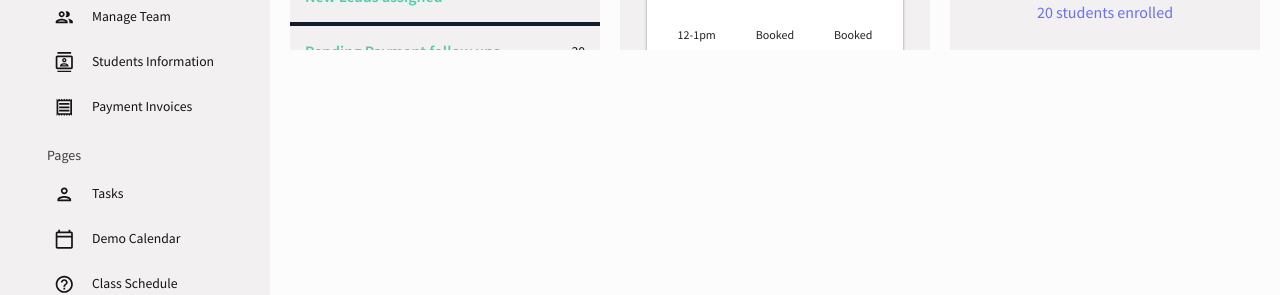
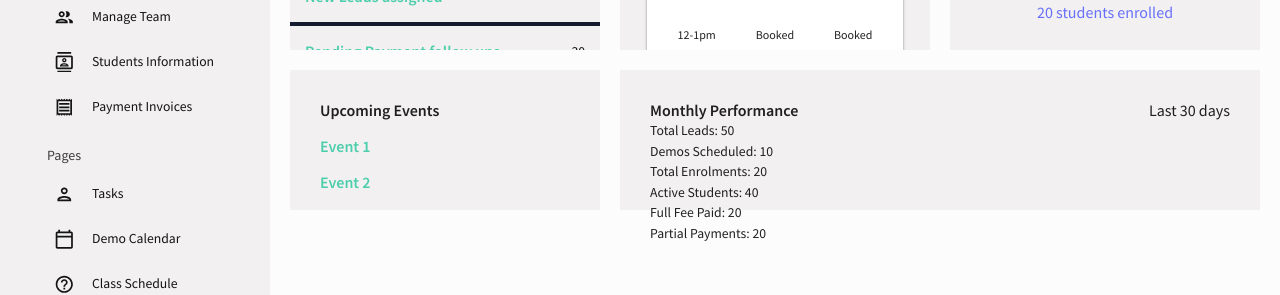
Before and after one commit to sharon-kathambi/Test-prep-modules-IELTS-project, a React (Create React App) app in the folder client/: page / in a window 1280 px wide. Shown: the part 365-660 px from the top of the page. Built offline with nearby package versions, Linux system fonts and the light colour scheme.

Commit message:
feat(dashboard): events and monthly performance component

```diff
--- a/client/src/pages/dashboard/Dashboard.jsx
+++ b/client/src/pages/dashboard/Dashboard.jsx
@@ -13,9 +13,23 @@ import Table from '../../components/table/Table'
 import Task2 from '../../components/task2/Task2'
 import ProgressCircle from '../../components/progressCircle/ProgressCircle'
 
+function createData(name, number){
+  return { name, number}
+}
+
+const performance = [
+  createData('Total Leads', 50),
+  createData('Demos Scheduled', 10),
+  createData('Total Enrolments', 20),
+  createData('Active Students', 40),
+  createData('Full Fee Paid', 20),
+  createData('Partial Payments', 20),
+]
+
 function Dashboard() {
   const theme = useTheme();
   const colors = tokens(theme.palette.mode);
+
 
   return (
     <Box m='20px'>
@@ -119,6 +133,54 @@ function Dashboard() {
               >20 students enrolled</Typography>
           </Box>
         </Box>
+
+        {/* Row 3 */}
+        <Box
+        gridColumn='span 4'
+        gridRow='span 1'
+        backgroundColor={colors.primary[400]}
+        p='30px'>
+          <Typography variant='h5' fontWeight='600'>Upcoming Events</Typography>
+          <Box>
+            <Typography
+            variant="h5"
+            color={colors.greenAccent[500]}
+            sx={{ mt: "15px" }}
+            fontWeight="600">
+              Event 1
+            </Typography>
+            <Typography
+            variant="h5"
+            color={colors.greenAccent[500]}
+            sx={{ mt: "15px" }}
+            fontWeight="600">
+              Event 2
+            </Typography>
+          </Box>
+        </Box>
+
+        <Box
+        gridColumn='span 8'
+        gridRow='span 1'
+        backgroundColor={colors.primary[400]}
+        p='30px'>
+          <Box
+            display="flex"
+            justifyContent="space-between">
+          <Typography variant='h5' fontWeight='600'>Monthly Performance</Typography>
+          <Typography variant='h5' fontWeight='400'>Last 30 days</Typography>
+          </Box>
+          {performance.map((item) => (
+            <Box
+            display = 'flex'
+            >
+              <Typography>{item.name}: {item.number}</Typography>
+              </Box>
+          ))}
+          <Box>
+
+          </Box>
+        </Box>
     </Box>
     </Box>
   )
```
